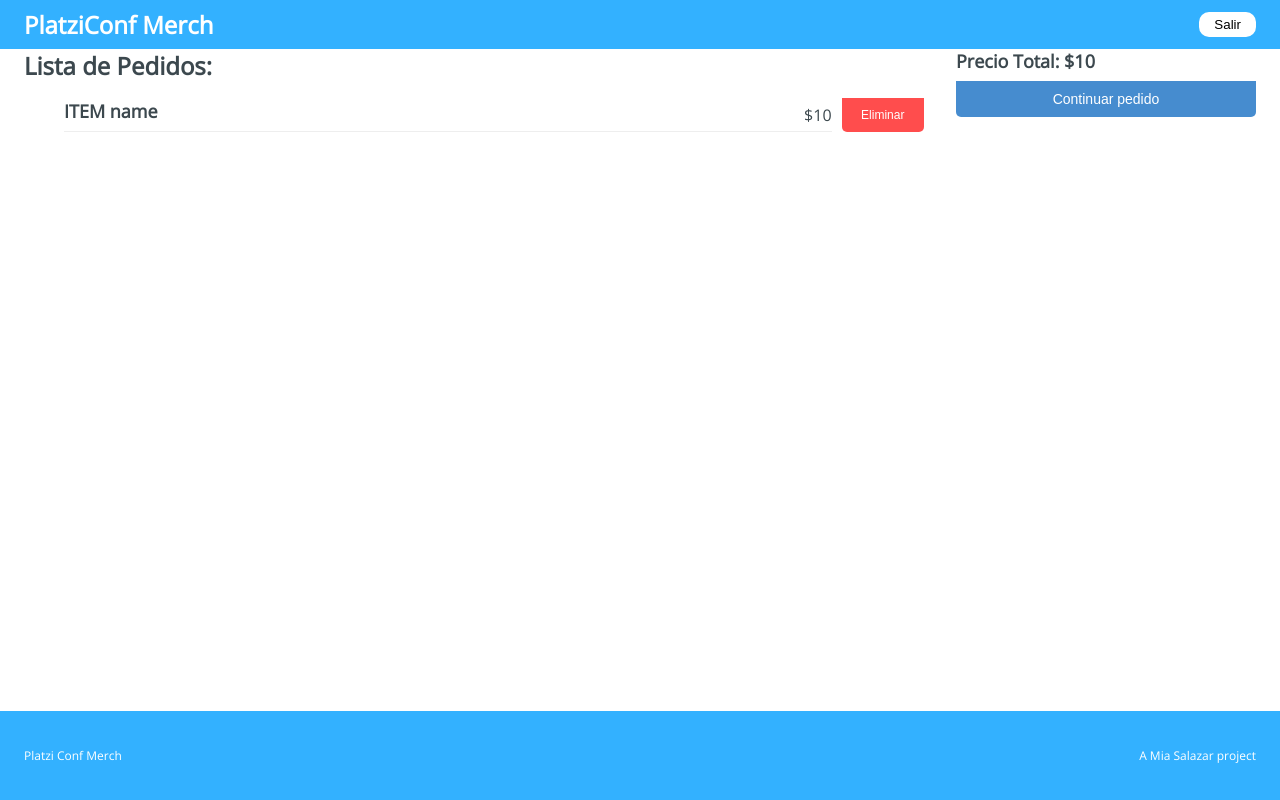
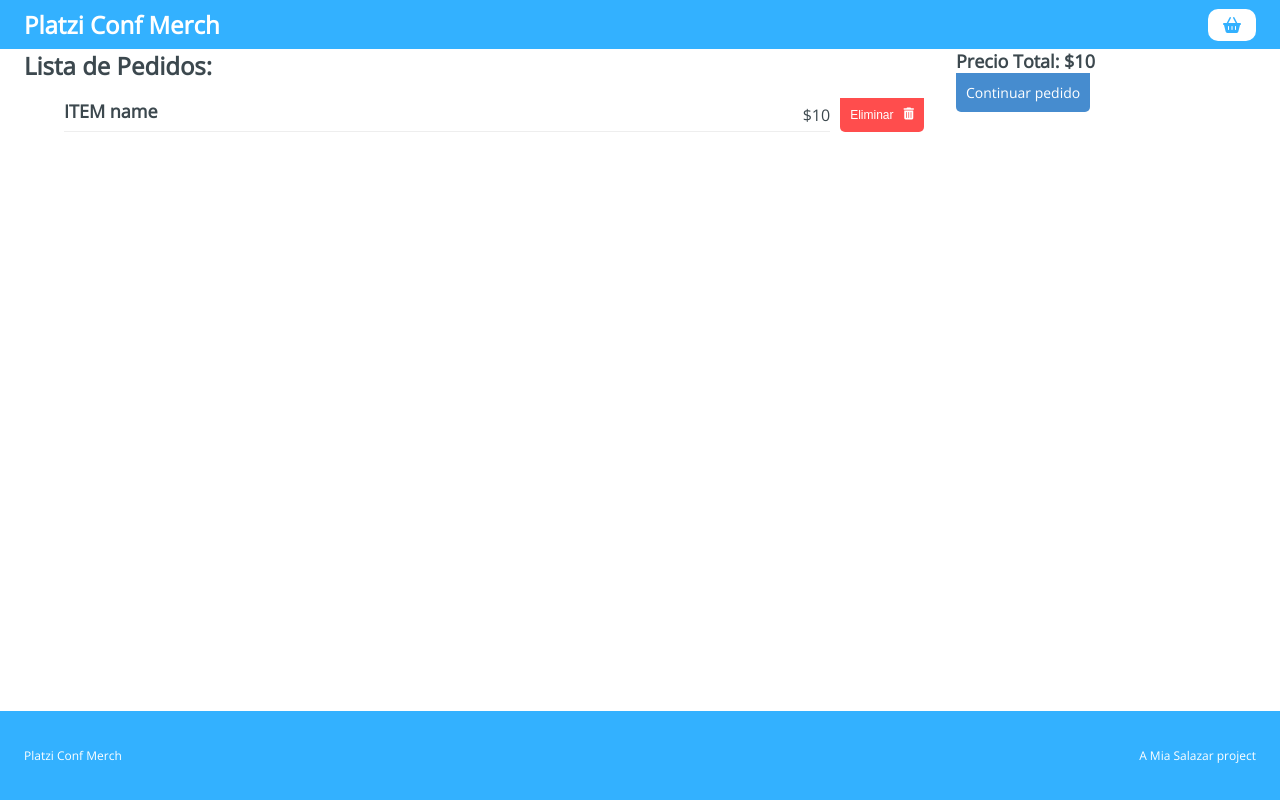
Before and after one commit to Mia-Salazar/paypal-shop, a React app: page /checkout in a window 1280 px wide. Built offline with nearby package versions, Linux system fonts and the light colour scheme.

Commit message:
Add routes and icons

```diff
--- a/public/index.html
+++ b/public/index.html
@@ -1,14 +1,13 @@
 <!DOCTYPE html>
 <html lang="en">
-
   <head>
     <meta charset="UTF-8">
     <meta name="viewport" content="width=device-width, initial-scale=1.0">
-  <title>Document</title>
+    <title>Platzi Conf Merch</title>
   </head>
 
   <body>
     <div id="app"></div>
   </body>
-
+  <script src="https://kit.fontawesome.com/473d269aa9.js" crossorigin="anonymous"></script>
 </html>
--- a/src/components/Header/Header.css
+++ b/src/components/Header/Header.css
@@ -34,6 +34,11 @@
 }
 
 .Header-title {
+  margin: 0;
+}
+
+.Header-title a  {
+  display: block;
   font-size: 24px;
   margin: 8px 0;
   color: white;
--- a/src/components/Header/Header.jsx
+++ b/src/components/Header/Header.jsx
@@ -1,13 +1,19 @@
 import React from 'react';
+import { Link } from 'react-router-dom';
+
 import './Header.css'
 
 const Header = () => {
   return (
     <div className="Header">
-      <h1 className="Header-title">PlatziConf Merch</h1>
-      <button className="Header-checkout">
-        Salir
-      </button>
+      <h1 className="Header-title">
+        <Link to="/">Platzi Conf Merch</Link>
+      </h1>
+      <div className="Header-checkout">
+        <Link to="/checkout">
+          <i className="fas fa-shopping-basket" />
+        </Link>
+      </div>
     </div>
   );
 }
--- a/src/pages/Checkout/Checkout.css
+++ b/src/pages/Checkout/Checkout.css
@@ -13,10 +13,11 @@
   }
   .Checkout-item .fas {
     margin: 0 0 0 10px;
-    color: rgba(0,0,0,0.4);
+    color: white;
     cursor: pointer;
   }
   .Checkout-item button {
+    display: flex;
     background: #FF4D4D;
     color: white;
     width: 90px;
@@ -40,7 +41,7 @@
     margin: 0;
   }
 
-  .Checkout-sidebar button {
+  .Checkout-sidebar a {
     background: #468ccf;
     color: white;
     width: 100%;
--- a/src/pages/Checkout/Checkout.jsx
+++ b/src/pages/Checkout/Checkout.jsx
@@ -1,4 +1,5 @@
 import React from 'react';
+import { Link } from 'react-router-dom';
 
 import "./Checkout.css";
 
@@ -13,13 +14,15 @@
               <h3>ITEM name</h3>
               <span>$10</span>
             </div>
-            <button type="button">Eliminar</button>
+            <button type="button">Eliminar <i className="fas fa-trash-alt" title="Eliminar" /></button>
           </li>
         </ul>
       </div>
       <div className="Checkout-sidebar">
         <h3>Precio Total: $10</h3>
-        <button type="button">Continuar pedido</button>
+        <Link to="/checkout/information">
+          Continuar pedido
+        </Link>
       </div>
     </section>
   );
--- a/src/pages/Information/Information.css
+++ b/src/pages/Information/Information.css
@@ -73,7 +73,7 @@
     justify-content: space-between;
     margin: 10px 0 0 ;
   }
-  .Information button {
+  .Information-back, .Information-next {
     background: #468ccf;
     color: white;
     padding: 10px;
--- a/src/pages/Information/Information.jsx
+++ b/src/pages/Information/Information.jsx
@@ -1,4 +1,5 @@
 import React from 'react';
+import { Link } from 'react-router-dom';
 
 import "./Information.css";
 
@@ -23,12 +24,12 @@
           </form>
         </div>
         <div className="Information-buttons">
-          <button className="Information-back">
-            Regresar
-          </button>
-          <button className="Information-next">
+          <Link to="/checkout" className="Information-back">
+            Atrás
+          </Link>
+          <Link to="/checkout/payment" className="Information-next">
             Pagar
-          </button>
+          </Link>
         </div>
       </div>
       <div className="Information-sidebar">
```
Lines whose indentation alone changed are shown as unchanged.
